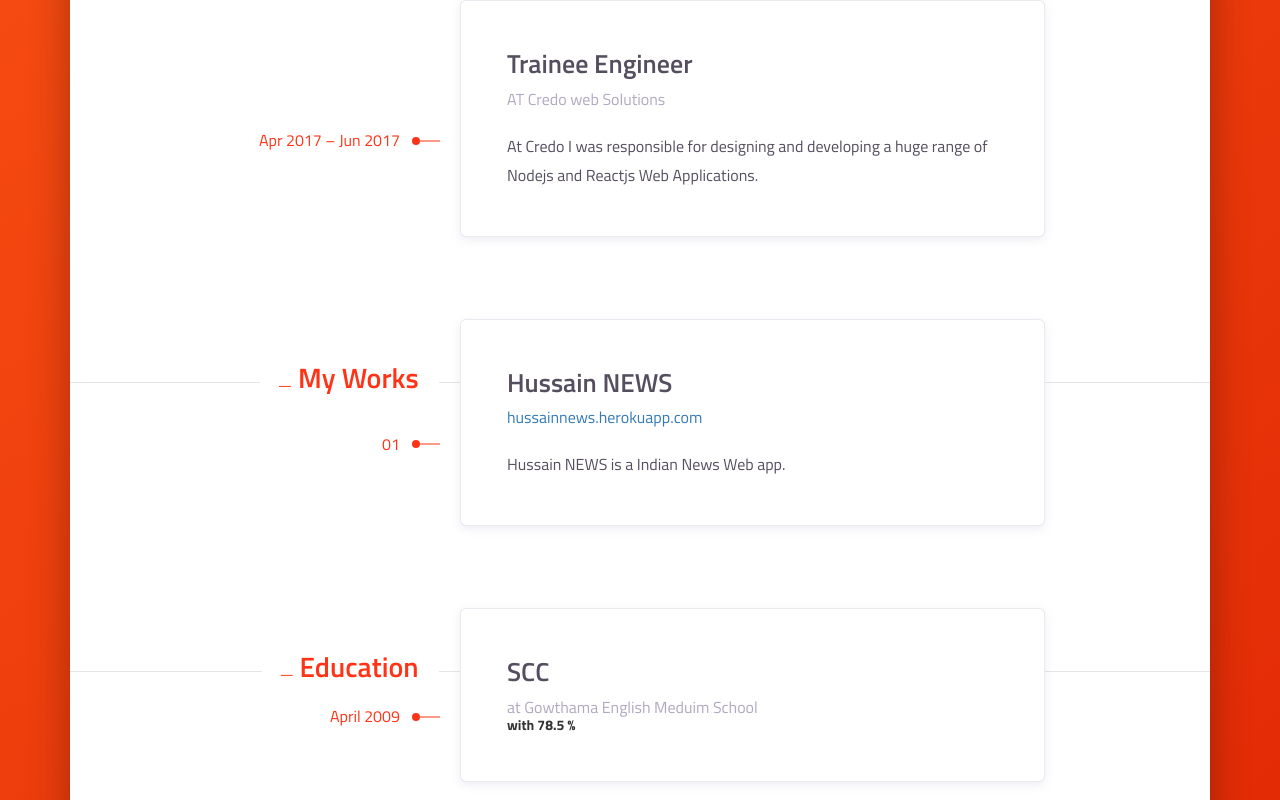
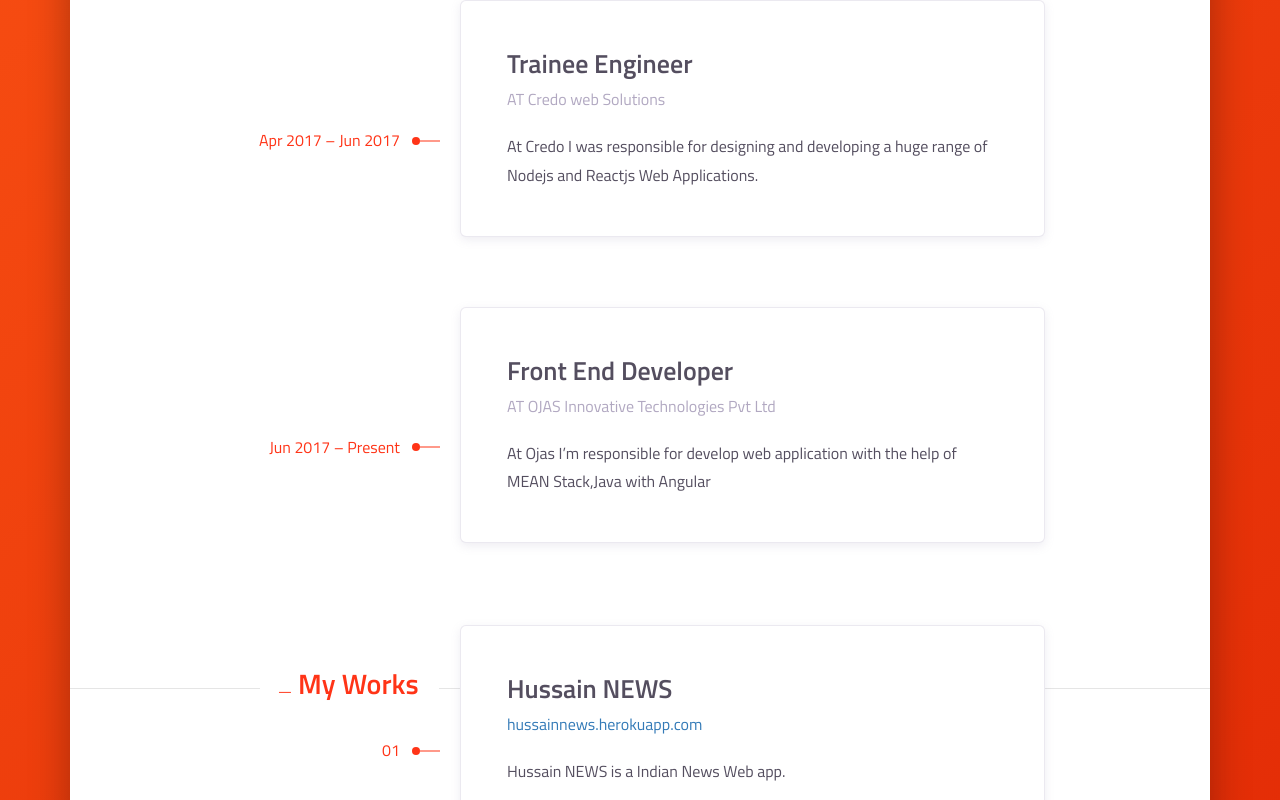
Before and after one commit to ModHussain/New-Angularport, an Angular app: page / in a window 1280 px wide. Shown: the part 1041-1841 px from the top of the page. Built offline with nearby package versions, Linux system fonts and the light colour scheme.

Commit message:
Update app.component.html

```diff
--- a/src/app/app.component.html
+++ b/src/app/app.component.html
@@ -113,7 +113,13 @@
               </p>
             </div>
           </div>
-
+          <div class="card-container">
+            <span class="col-md-3 col-md-offset-1 side-note">Jun 2017 – Present</span>
+            <div class="col-md-6 resume-card">
+              <h3 class="title">Front End Developer <small>AT OJAS Innovative Technologies Pvt Ltd</small></h3>
+              <p>At Ojas I’m responsible for develop web application with the help of MEAN Stack,Java with Angular </p>
+            </div>
+          </div>
         </div>
       </article>
     </section>
```
